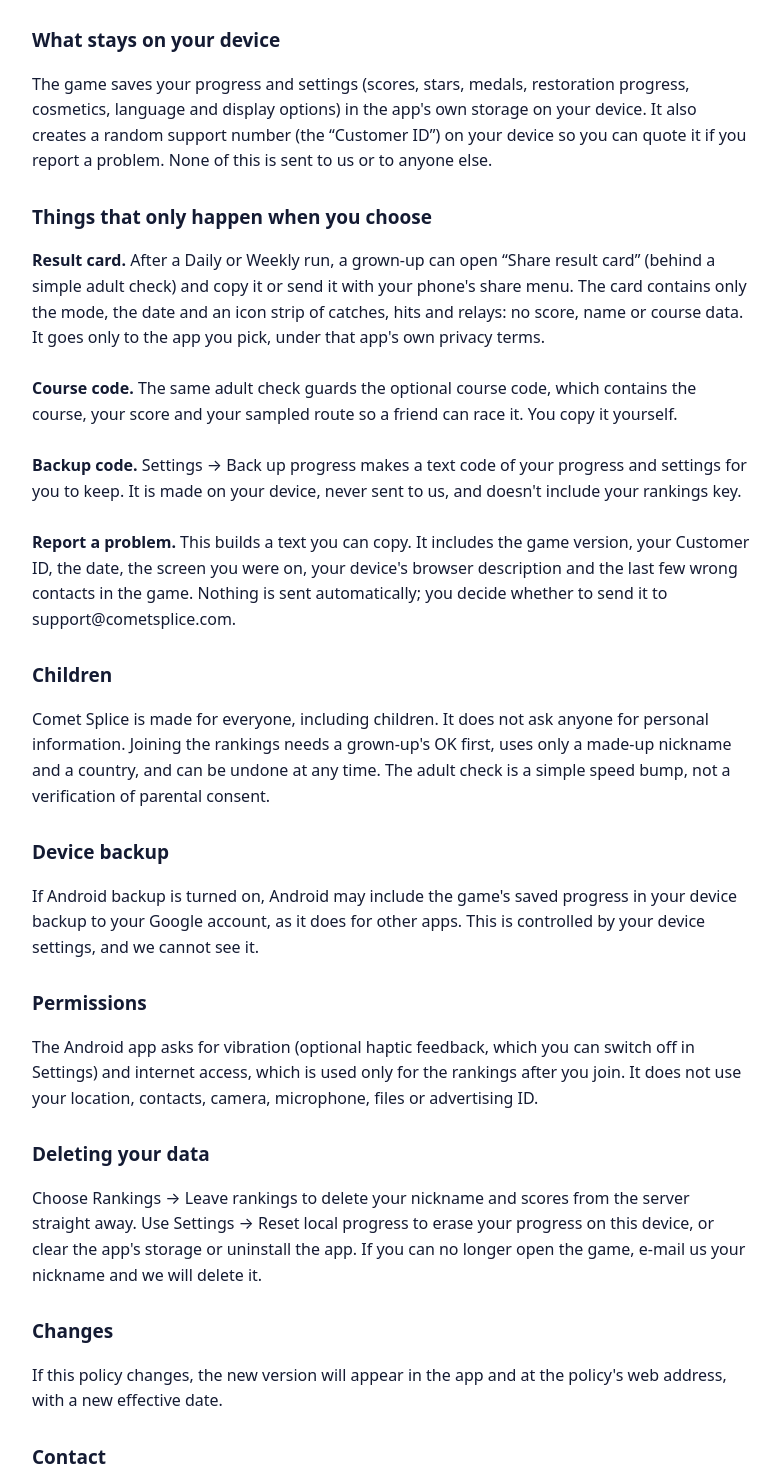
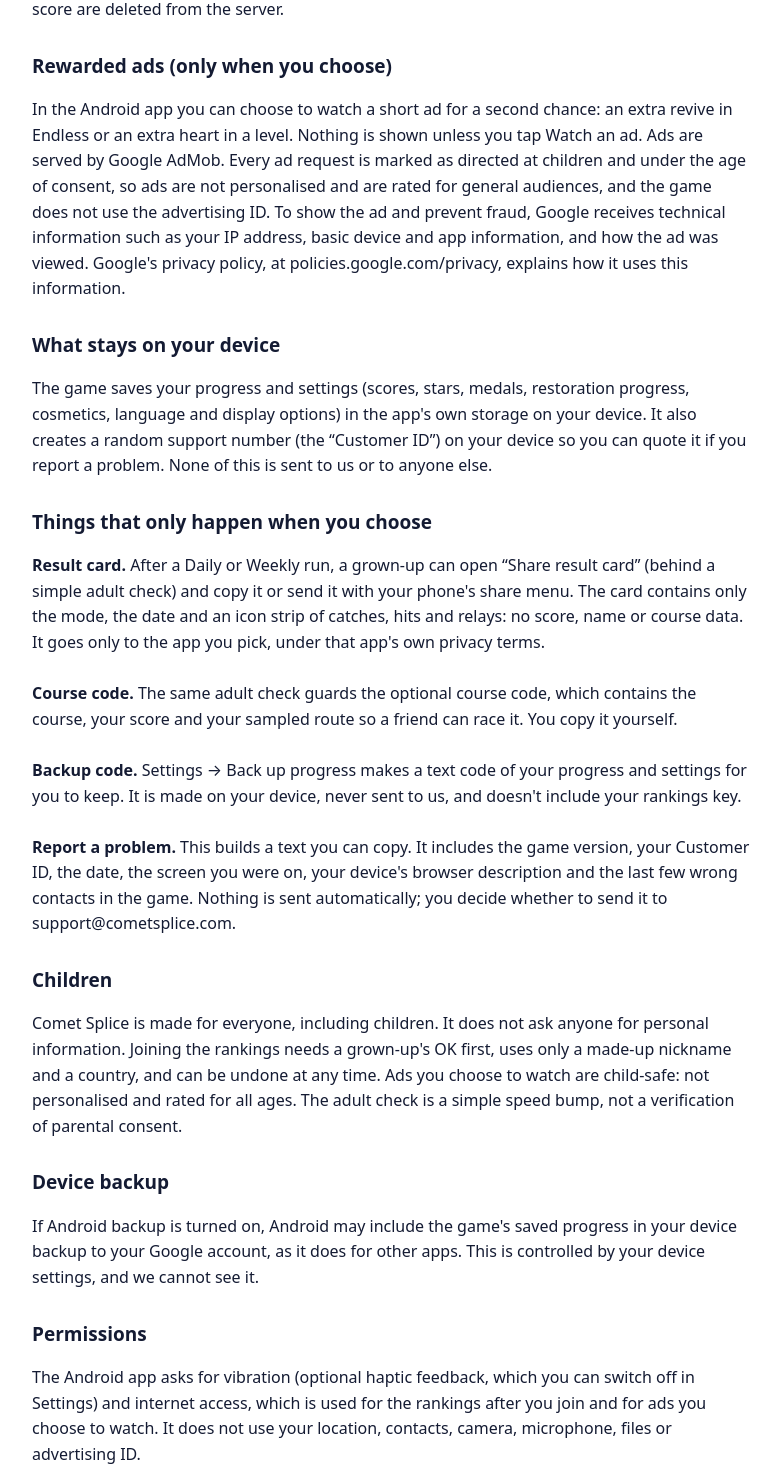
Before and after one commit to bikoumou-T/cometsplice-website, a plain HTML site: page privacy-policy.html in a window 1280 px wide. Shown: the part 615-2090 px from the top of the page, without its empty margins (248-1028 px from the left). Drawn offline with Linux system fonts and the light colour scheme.

Commit message:
Rewarded ads: privacy policy, site text, app-ads.txt

```diff
--- a/privacy-policy.html
+++ b/privacy-policy.html
@@ -3,14 +3,15 @@
 <title>Comet Splice · Privacy policy</title>
 <style>:root{color-scheme:light dark}body{font:16px/1.6 system-ui,-apple-system,Segoe UI,Roboto,sans-serif;max-width:720px;margin:0 auto;padding:24px 16px 48px;background:#fff;color:#141B33}
 @media (prefers-color-scheme:dark){body{background:#0A0F22;color:#E9ECF8}a{color:#9FB4FF}}h1{font-size:28px;margin:0 0 4px}h2{font-size:19px;margin:28px 0 6px}.muted{opacity:.7;font-size:14px}</style></head>
-<body><h1>Comet Splice privacy policy</h1><p class="muted">Effective 2026-11-12 · CometSplice</p>
-<h2>Summary</h2><p>Comet Splice does not sell or share personal information. There are no accounts, ads, analytics, tracking, in-app purchases or chat. The whole game works offline. The only thing that ever goes online is the optional ranking, and only after you join it.</p>
+<body><h1>Comet Splice privacy policy</h1><p class="muted">Effective 2026-11-13 · CometSplice</p>
+<h2>Summary</h2><p>Comet Splice does not sell personal information. There are no accounts, analytics, tracking, in-app purchases or chat. The whole game works offline. Only two things ever go online: the optional rankings, after you join them, and an ad, only when you choose to watch one for a second chance.</p>
 <h2>Online rankings (only if you join)</h2><p>Rankings are off until you choose Rankings → Join, after a grown-up's OK. When you join, the game sends our ranking server: a random player number made by the game with a private key, a nickname the game makes from two words and a number (you never type it), the country you pick, and your best scores for Endless, Levels, Daily and Weekly. Other players see your nickname, country flag and scores. Nothing else is sent: no name, e-mail, contacts, location or device details. The server is run for us by Supabase and the data is sent encrypted. Old Daily and Weekly scores are removed after 60 days. If you add friends with friend codes, the server also keeps a short friend code for you and the list of players you linked with. Friends see the same nickname, flag and scores as everyone else. Removing a friend or leaving the rankings deletes the link. Choose Rankings → Leave rankings at any time and your nickname and every score are deleted from the server.</p>
+<h2>Rewarded ads (only when you choose)</h2><p>In the Android app you can choose to watch a short ad for a second chance: an extra revive in Endless or an extra heart in a level. Nothing is shown unless you tap Watch an ad. Ads are served by Google AdMob. Every ad request is marked as directed at children and under the age of consent, so ads are not personalised and are rated for general audiences, and the game does not use the advertising ID. To show the ad and prevent fraud, Google receives technical information such as your IP address, basic device and app information, and how the ad was viewed. Google's privacy policy, at policies.google.com/privacy, explains how it uses this information.</p>
 <h2>What stays on your device</h2><p>The game saves your progress and settings (scores, stars, medals, restoration progress, cosmetics, language and display options) in the app's own storage on your device. It also creates a random support number (the “Customer ID”) on your device so you can quote it if you report a problem. None of this is sent to us or to anyone else.</p>
 <h2>Things that only happen when you choose</h2><p><b>Result card.</b> After a Daily or Weekly run, a grown-up can open “Share result card” (behind a simple adult check) and copy it or send it with your phone's share menu. The card contains only the mode, the date and an icon strip of catches, hits and relays: no score, name or course data. It goes only to the app you pick, under that app's own privacy terms.<br><br><b>Course code.</b> The same adult check guards the optional course code, which contains the course, your score and your sampled route so a friend can race it. You copy it yourself.<br><br><b>Backup code.</b> Settings → Back up progress makes a text code of your progress and settings for you to keep. It is made on your device, never sent to us, and doesn't include your rankings key.<br><br><b>Report a problem.</b> This builds a text you can copy. It includes the game version, your Customer ID, the date, the screen you were on, your device's browser description and the last few wrong contacts in the game. Nothing is sent automatically; you decide whether to send it to support@cometsplice.com.</p>
-<h2>Children</h2><p>Comet Splice is made for everyone, including children. It does not ask anyone for personal information. Joining the rankings needs a grown-up's OK first, uses only a made-up nickname and a country, and can be undone at any time. The adult check is a simple speed bump, not a verification of parental consent.</p>
+<h2>Children</h2><p>Comet Splice is made for everyone, including children. It does not ask anyone for personal information. Joining the rankings needs a grown-up's OK first, uses only a made-up nickname and a country, and can be undone at any time. Ads you choose to watch are child-safe: not personalised and rated for all ages. The adult check is a simple speed bump, not a verification of parental consent.</p>
 <h2>Device backup</h2><p>If Android backup is turned on, Android may include the game's saved progress in your device backup to your Google account, as it does for other apps. This is controlled by your device settings, and we cannot see it.</p>
-<h2>Permissions</h2><p>The Android app asks for vibration (optional haptic feedback, which you can switch off in Settings) and internet access, which is used only for the rankings after you join. It does not use your location, contacts, camera, microphone, files or advertising ID.</p>
+<h2>Permissions</h2><p>The Android app asks for vibration (optional haptic feedback, which you can switch off in Settings) and internet access, which is used for the rankings after you join and for ads you choose to watch. It does not use your location, contacts, camera, microphone, files or advertising ID.</p>
 <h2>Deleting your data</h2><p>Choose Rankings → Leave rankings to delete your nickname and scores from the server straight away. Use Settings → Reset local progress to erase your progress on this device, or clear the app's storage or uninstall the app. If you can no longer open the game, e-mail us your nickname and we will delete it.</p>
 <h2>Changes</h2><p>If this policy changes, the new version will appear in the app and at the policy's web address, with a new effective date.</p>
 <h2>Contact</h2><p>CometSplice · <a href="mailto:support@cometsplice.com">support@cometsplice.com</a></p>
```
Also changed, not shown: index.html (+2 -2 lines), app-ads.txt (added).
